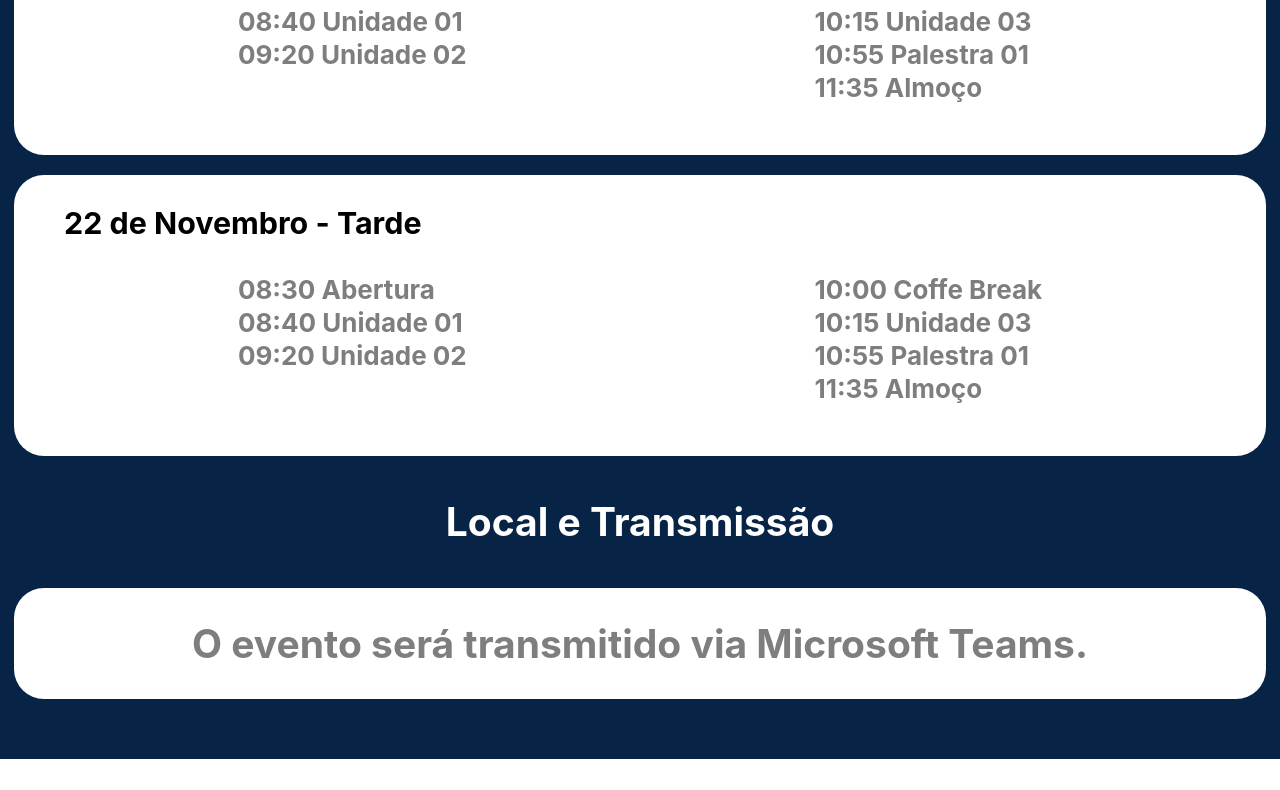
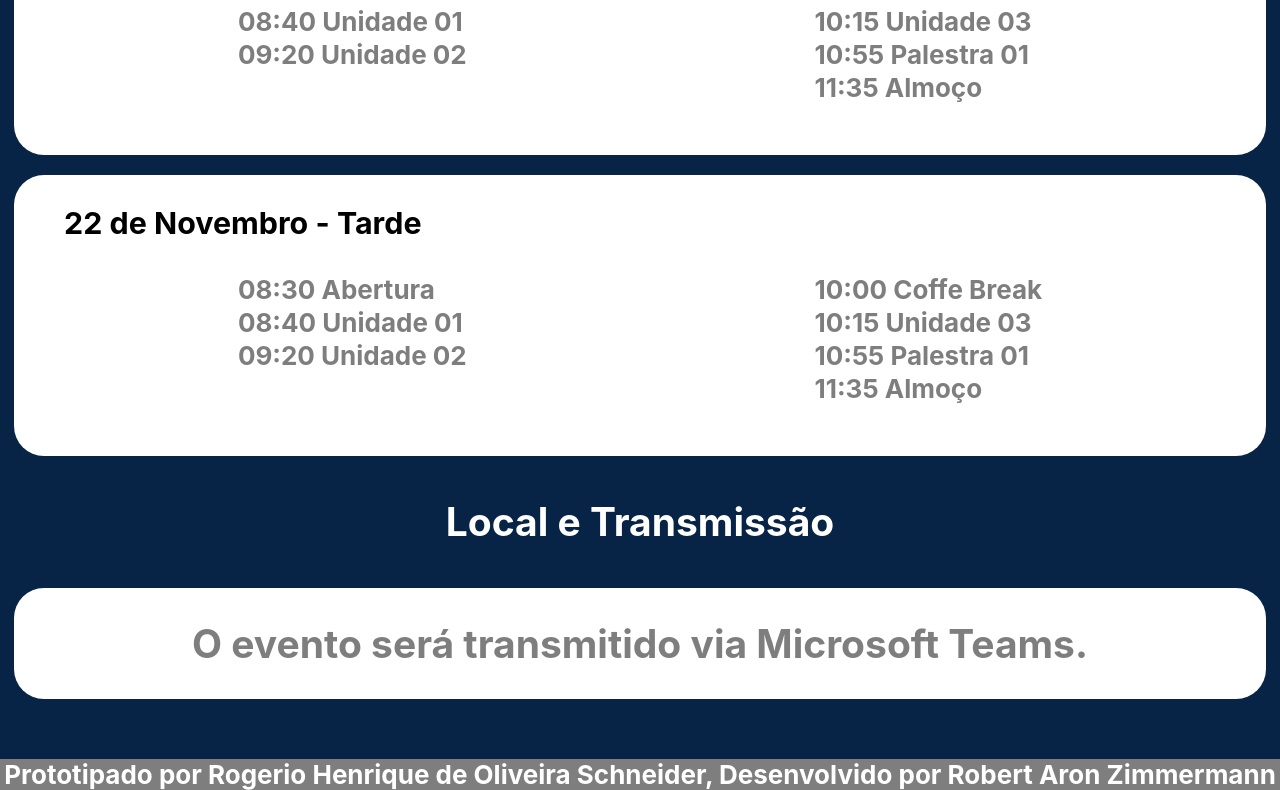
Before and after one commit to RA4Z/experience-day, a React (Create React App) app: page / in a window 1280 px wide. Shown: the part 1475-2265 px from the top of the page. Before the commit the page ends 2234 px from the top, so only its background shows below. Built offline with nearby package versions, Linux system fonts and the light colour scheme.

Commit message:
Colocando créditos no rodapé

```diff
--- a/src/pages/App.css
+++ b/src/pages/App.css
@@ -74,3 +74,10 @@ button {
 button:hover {
   background-color: #0D273E; /* Green */
 }
+.rodape {
+  background-color: #7E7E7E;
+  height: auto;
+  width: 100%;
+  text-align: center;
+  font-weight: bold;
+}
--- a/src/pages/App.tsx
+++ b/src/pages/App.tsx
@@ -10,14 +10,14 @@ function App() {
     email: ''
   });
 
-  const validateEmail = (emailAddress:string) => {
+  const validateEmail = (emailAddress: string) => {
     let validate = /\S+@\S+\.\S+/;
     return validate.test(emailAddress)
   }
 
   async function salvar() {
     if (item.email !== '') {
-      if(validateEmail(item.email)) {
+      if (validateEmail(item.email)) {
         salvarPost({ ...item })
         window.scrollTo(0, 0);
         alert(item.email + ' registrado na lista de presentes com sucesso!')
@@ -84,7 +84,7 @@ function App() {
             O evento será transmitido via Microsoft Teams.
           </h2>
         </div>
-
+        <div className='rodape'>Prototipado por Rogerio Henrique de Oliveira Schneider, Desenvolvido por Robert Aron Zimmermann</div>
       </header>
     </div>
   );
```
